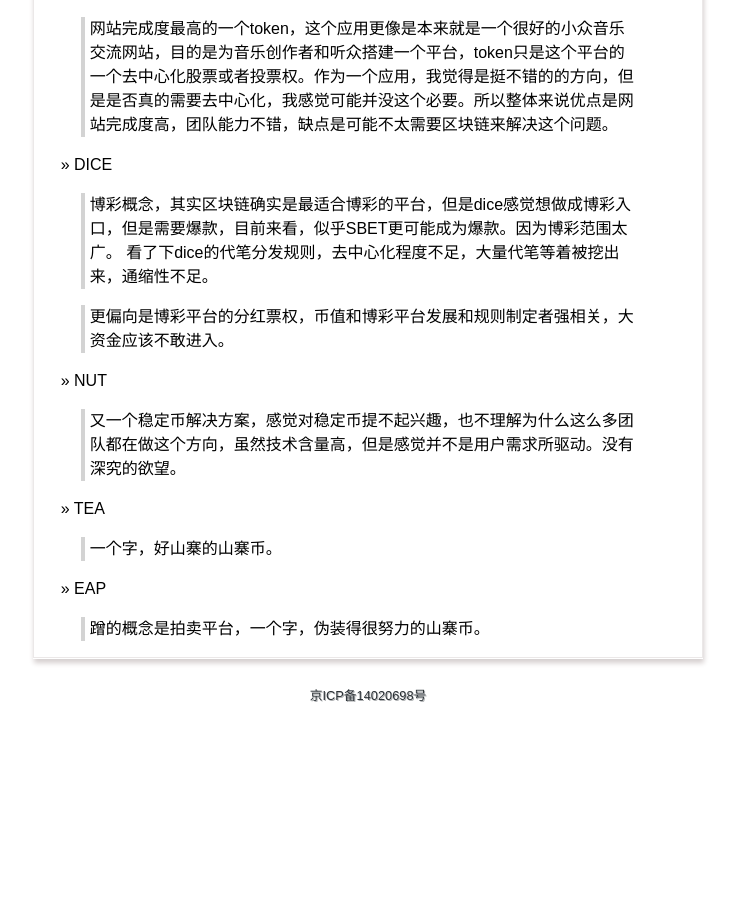
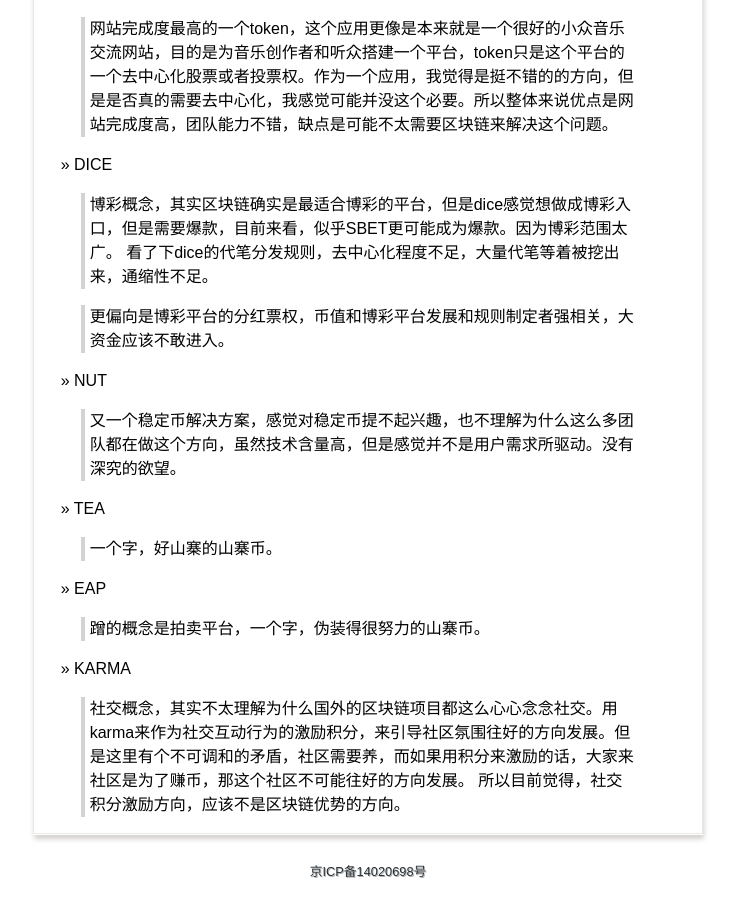
Before and after one commit to yanyiwu/blog, a Jekyll site: the page built from eostokens.md, in a window 1280 px wide and 900 px high, scrolled down 2383 px. Shown: the whole window, without its empty margins (272-1009 px from the left). Built offline with Jekyll 4.4.1, drawn with Linux system fonts in a browser that asks for light colours; Markdown is read by kramdown in place of the engine named in the settings; comment, search, counter and statistics services are not loaded; before the commit the page ends 3107 px from its top, so only the background shows below that.

Commit message:
[token] karma

```diff
--- a/eostokens.md
+++ b/eostokens.md
@@ -108,3 +108,8 @@ title: EOS-Tokens白皮书分析专栏
 &raquo; EAP
 
 > 蹭的概念是拍卖平台，一个字，伪装得很努力的山寨币。
+
+&raquo; KARMA
+
+> 社交概念，其实不太理解为什么国外的区块链项目都这么心心念念社交。用karma来作为社交互动行为的激励积分，来引导社区氛围往好的方向发展。但是这里有个不可调和的矛盾，社区需要养，而如果用积分来激励的话，大家来社区是为了赚币，那这个社区不可能往好的方向发展。
+所以目前觉得，社交积分激励方向，应该不是区块链优势的方向。
```
